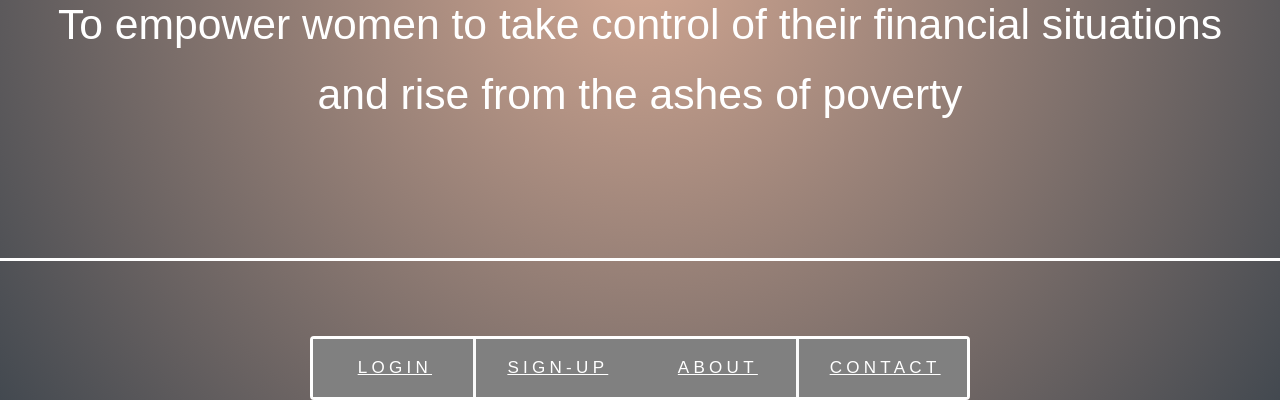
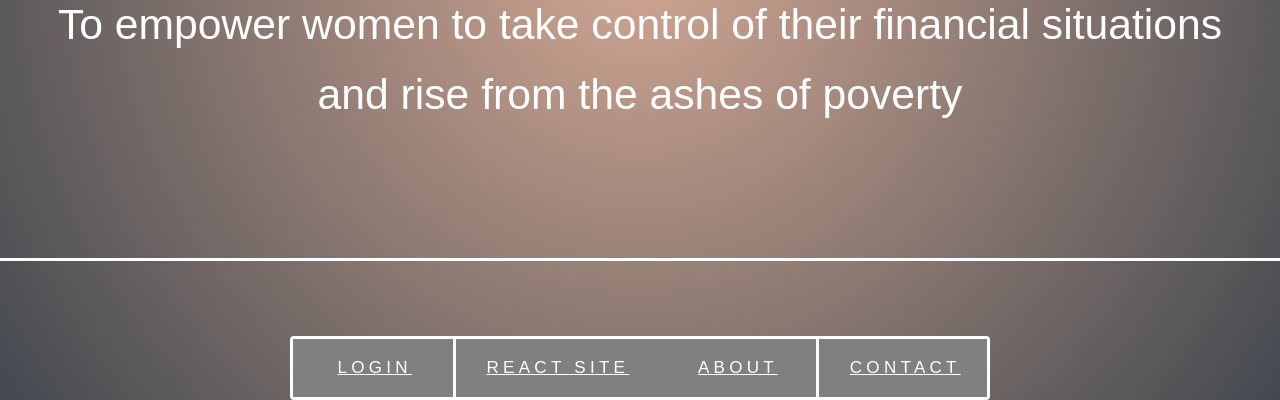
Before and after one commit to Build-Week-AfricanMarketPlace1/marketing, a plain HTML site: page index.html in a window 1280 px wide. Shown: the part 487-887 px from the top of the page. Drawn offline with Linux system fonts and the light colour scheme.

Commit message:
added react portion to site

```diff
--- a/index.css
+++ b/index.css
@@ -170,7 +170,6 @@ input[type=text], input[type=password] {
   padding: 12px 20px;
   margin: 8px 0;
   display: inline-block;
-
   box-sizing: border-box;
   color: #000000;
   font-size: 20px;
--- a/index.html
+++ b/index.html
@@ -22,7 +22,7 @@
                 <nav class="use-middle">
                 <ul>
                     <li><a href="login.html">Login</a></li>
-                    <li><a href="signUp.html">Sign-Up</a></li>
+                    <li><a href="https://african-market-1-build-week.vercel.app/">React Site</a></li>
                     <li class="is-middle"><a href="about.html">About</a></li>
                     <li><a href="contact.html">Contact</a></li>
                 </ul>
```
